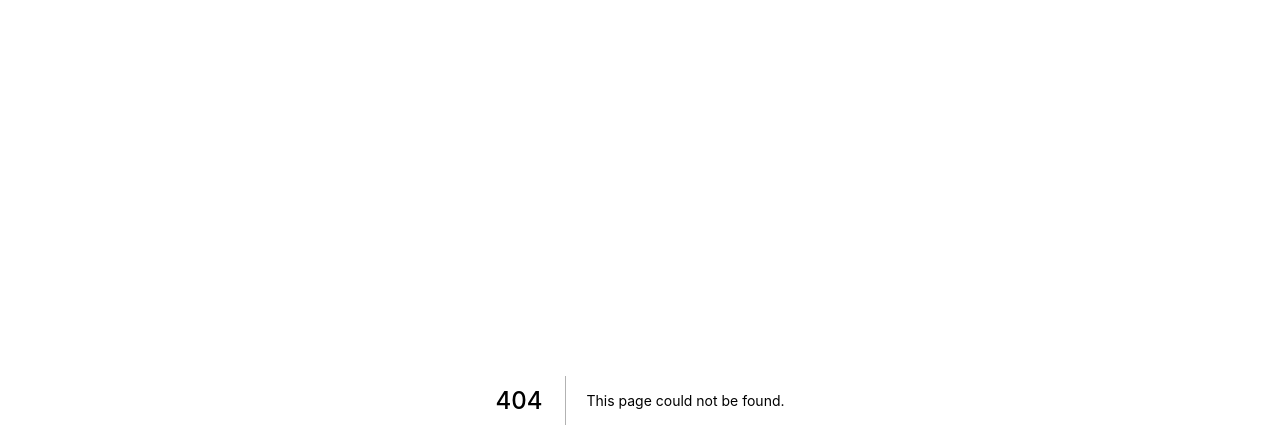
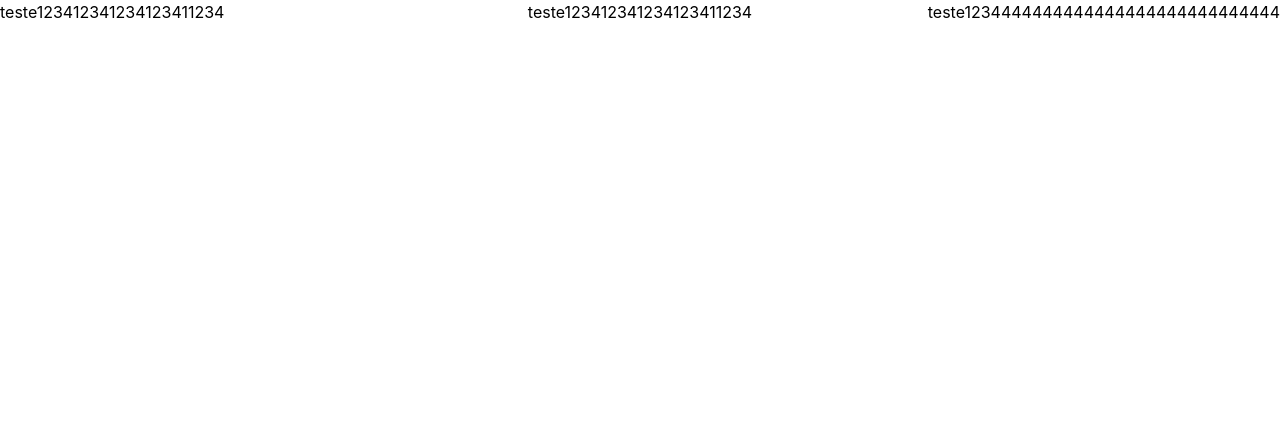
Before and after one commit to GambiarraTech/ticket-sky, a Next.js app: page /playground in a window 1280 px wide. Before the commit this address had no page. Shown: the top 448 px of the page. Built offline with nearby package versions, Linux system fonts and the light colour scheme.

Commit message:
Estrutura inicial da nova NavBar

```diff
--- /dev/null
+++ b/src/components/Navbar.tsx
@@ -0,0 +1,17 @@
+import style from '@/styles/navbar.module.css';
+
+export default function Navbar() {
+  return (
+    <nav className={style.navbar}>
+      <div className={style.container}>
+        <p>teste123412341234123411234</p>
+      </div>
+      <div className={style.container}>
+        <p>teste123412341234123411234</p>
+      </div>
+      <div className={style.container}>
+        <p>teste1234444444444444444444444444444</p>
+      </div>
+    </nav>
+  );
+}
--- /dev/null
+++ b/src/pages/playground.tsx
@@ -0,0 +1,5 @@
+import Navbar from '@/components/Navbar';
+
+export default function Home() {
+  return <Navbar />;
+}
--- /dev/null
+++ b/src/styles/navbar.module.css
@@ -0,0 +1,15 @@
+.navbar {
+  @apply flex w-full;
+}
+
+.container {
+  @apply flex w-full items-center justify-center;
+}
+
+.container:first-child {
+  @apply justify-start;
+}
+
+.container:last-child {
+  @apply justify-end;
+}
```
